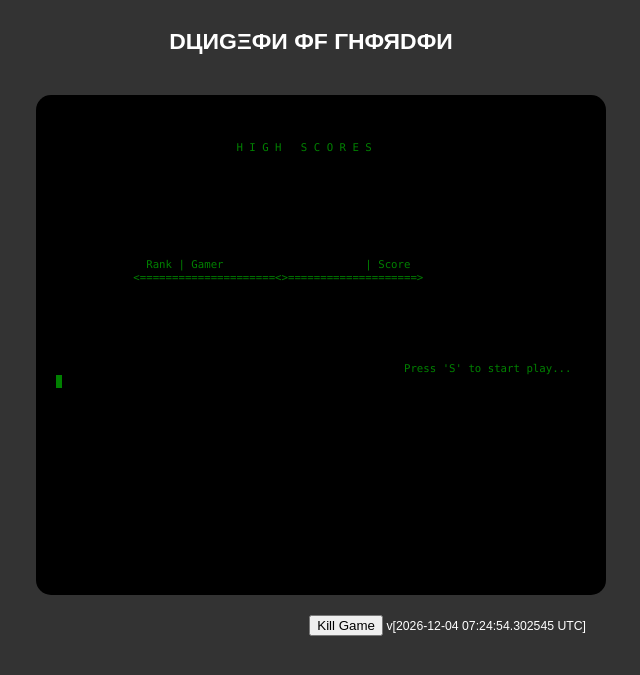
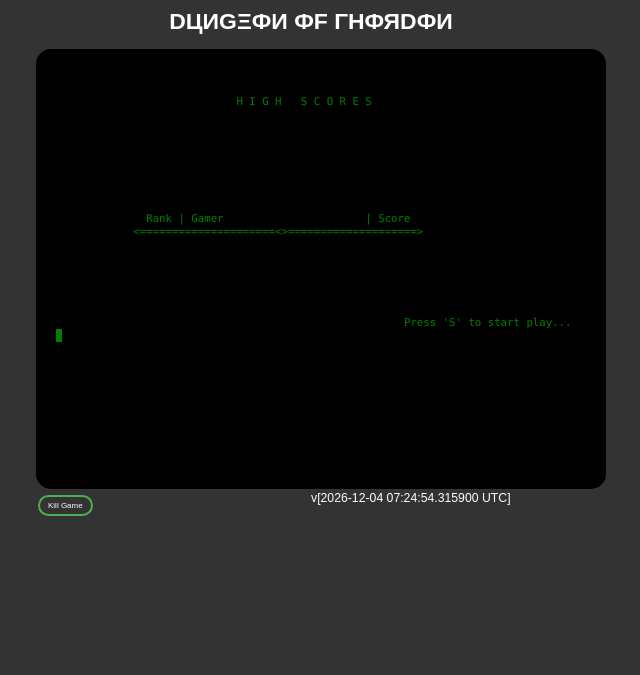
Before and after one commit to tgruby/dungeon-hunt, a Flask app: page / in a window 1280 px wide. Shown: the top 675 px of the page, without its empty margins (329-969 px from the left). Run offline with Flask 2, Linux system fonts and the light colour scheme.

Commit message:
A few changes:  * modified the messages pane to reduce the size of the screen (planning for mobile)  * add a counter to the number of challenges completed for a given level.  This will enable "locking" the next level door and finding keys to unlock after all the challenges are completed.  * cleaning up teleport potion to teleport back to town.  * cosmetic changes to webpage (tightening up for mobile).

```diff
--- a/controller/dungeon_fight.py
+++ b/controller/dungeon_fight.py
@@ -19,7 +19,7 @@ def process(game, action):
             return paint(our_hero, message)
         else:
             # Monster has been killed
-            our_hero.view.dungeon.complete_challenge(our_hero)
+            our_hero.view.dungeon.complete_challenge(our_hero, 'monster')
             # Grab Gold
             our_hero.gold += our_hero.monster.gold
             game.score += our_hero.monster.level * 10  # Increase Score for killing monsters.
@@ -56,7 +56,8 @@ def process(game, action):
 
         message += '\n ' + "You run as fast as your little legs will carry you and... Get away!"
         our_hero.monster = None
-        # TODO: Need to move the character one step forward or they will be re-attacked by the monster.
+        # TODO: Get the hero lost. Randomly put them somewhere else in the dungeon level with an open space.
+
         game.current_controller = 'dungeon'
         return paint(our_hero, message)
 
--- a/static/style.css
+++ b/static/style.css
@@ -13,17 +13,39 @@ body {
     padding: 10px;
 }
 
-.game-title {
-    text-align:center;
-    font-size: 1.875em;
-    font-weight: bold;
-    margin:auto;
-    padding: 20px;
-    width: 550px;
+.left, .right {
+    width: 50%; /* Floated elements technically need a width specified. */
 }
 
-.screen {
-    margin:auto;
-    padding: 20px;
-    width: 550px;
+.left {
+    float: left;
 }
+
+.right {
+    float: right;
+}
+
+.button {
+    border: none;
+    color: white;
+    padding: 4px 8px;
+    border-radius: 15px;
+    text-align: center;
+    text-decoration: none;
+    display: inline-block;
+    font-size: 8px;
+    margin: 4px 2px;
+    transition-duration: 0.4s;
+    cursor: pointer;
+}
+
+.green-button {
+    background-color: #333333;
+    color: white;
+    border: 2px solid #4CAF50;
+}
+
+.green-button:hover {
+    background-color: #4CAF50;
+    color: white;
+}
--- a/templates/game.html
+++ b/templates/game.html
@@ -20,19 +20,24 @@
 		Your browser does not support the audio element.
 	</audio>
 
-	<div id="title" style="text-align:center; font-size: 1.875em; font-weight: bold; margin:auto; padding: 20px; width: 550px;">
+	<div id="title" style="text-align:center; font-size: 1.875em; font-weight: bold; margin:auto; width: 550px;">
 		DЦИGΞФИ ФF ΓHФЯDФИ
 	</div>
+    <br/>
+	<pre id="screen" style="margin:auto; width: 550px;"></pre>
 
-	<pre id="screen" style="margin:auto; padding: 20px; width: 550px;"></pre>
-
-    <div style="text-align:right; margin:auto; width: 550px;">
-        <input type="button" value="Kill Game" onclick="endGame();" > v[{{ last_updated }} UTC]
+    <div style="margin:auto;padding: 2px; width: 550px;">
+        <div class="left">
+            <button class="button green-button" onclick="endGame();">Kill Game</button>
+        </div>
+        <div class="right">
+            v[{{ last_updated }} UTC]
+        </div>
     </div>
 
 	<script>
 		const term = new Terminal('terminal');
-		term.setHeight("480px");
+		term.setHeight("420px");
 		term.setWidth('550px');
 		term.setBackgroundColor('black');
 		term.setTextColor('green');
--- a/view/screen.py
+++ b/view/screen.py
@@ -22,18 +22,9 @@ def paint_two_panes(
 ):
     canvas = [border("Stats"), v_border + center_text(get_stats(hero), ' ', 78) + v_border, h_border]
     # Stats
-    lines = create_center_pane(left_pane_content, right_pane_content)
+    lines = create_center_pane(left_pane_content, right_pane_content, messages)
     for line in lines:
         canvas.append(line)
-
-    if messages is not None:
-        canvas.append(border("Messages"))
-        # protect against too long of messages
-        wrapper = textwrap.TextWrapper(width=75)
-        word_list = wrapper.wrap(text=messages)
-        # Print each line.
-        for element in word_list:
-            canvas.append(v_border + '  ' + back_padding(element, 76) + v_border)
 
     if commands is not None:
         canvas.append(border("Commands"))
@@ -129,7 +120,7 @@ def center_text(text, space, length):
 
 
 # Create the center pane, taking the left and right image and returning an array with both together.
-def create_center_pane(left_image, right_image):
+def create_center_pane(left_image, right_image, messages):
     if left_image is None:
         left_image = ''
     if right_image is None:
@@ -138,8 +129,20 @@ def create_center_pane(left_image, right_image):
     # Left Image should be fit into a h=20, w=24 space
     left_pane_content = square_image(left_image, 20, left_pane_width)
 
-    # Right Image should be fit into a h=20, w=47 space
-    right_pane_content = square_image(right_image, 20, right_pane_width)
+    if messages is None:
+        # Right Image should be fit into a h=20, w=47 space
+        right_pane_content = square_image(right_image, 20, right_pane_width)
+
+    else:
+        wrapper = textwrap.TextWrapper(width=49)
+        word_list = wrapper.wrap(text=messages)
+        # Right Image should be fit into a h=20, w=47 space
+        right_pane_content = square_image(right_image, 20-(len(word_list)+1), right_pane_width)
+        right_pane_content.append('======================< Info >=====================')
+        # protect against too long of messages
+        # Print each line.
+        for element in word_list:
+            right_pane_content.append(' ' + back_padding(element, 49) + ' ')
 
     # Put the images together
     buff = []
```
Also changed, not shown: controller/dungeon.py (+5 -6 lines), controller/dungeon_inventory.py (+5 -2 lines), model/dungeon.py (+7 -1 lines), model/dungeon_creator.py (+22 -25 lines), view/physics.py (+12 -1 lines).
